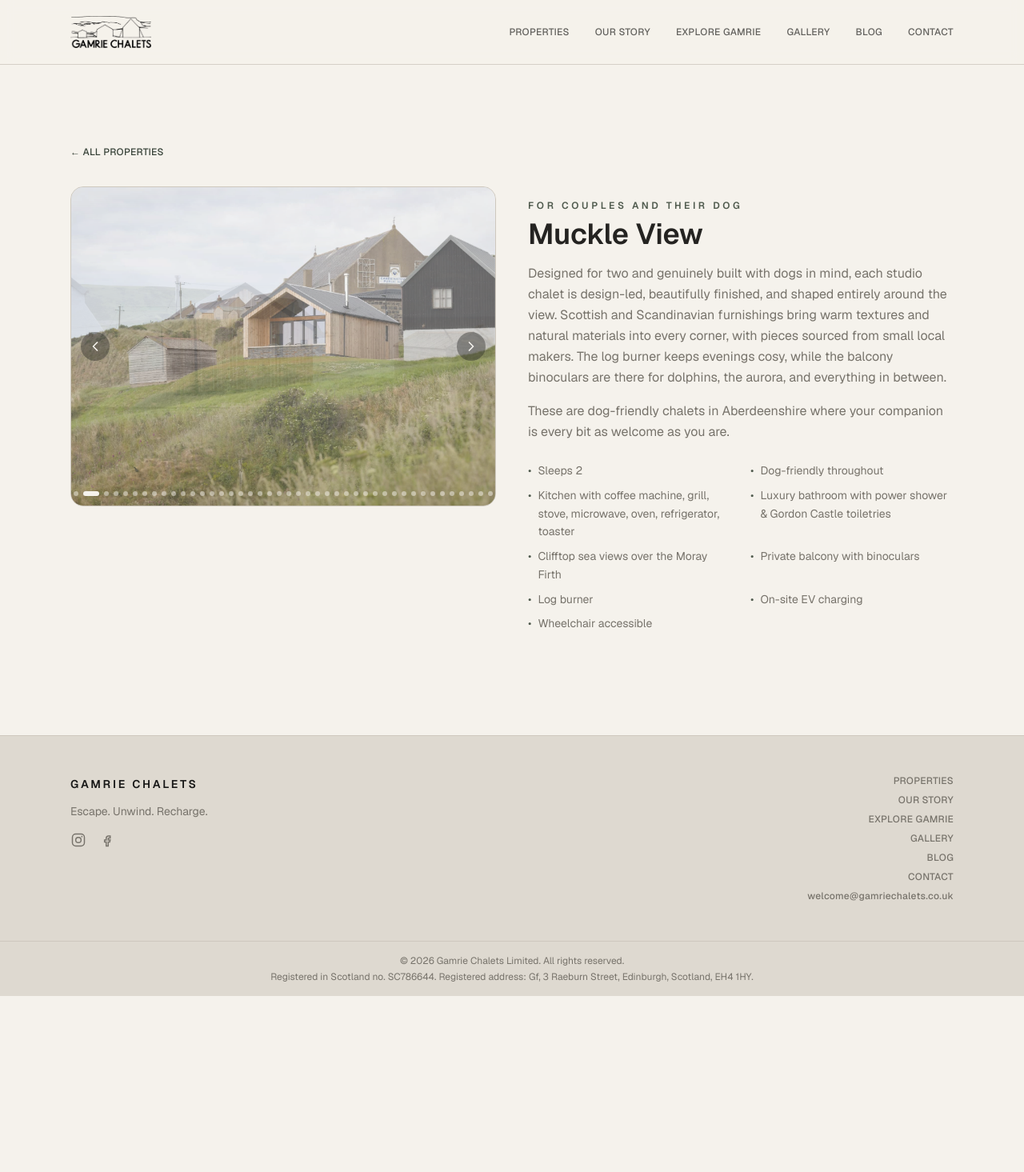
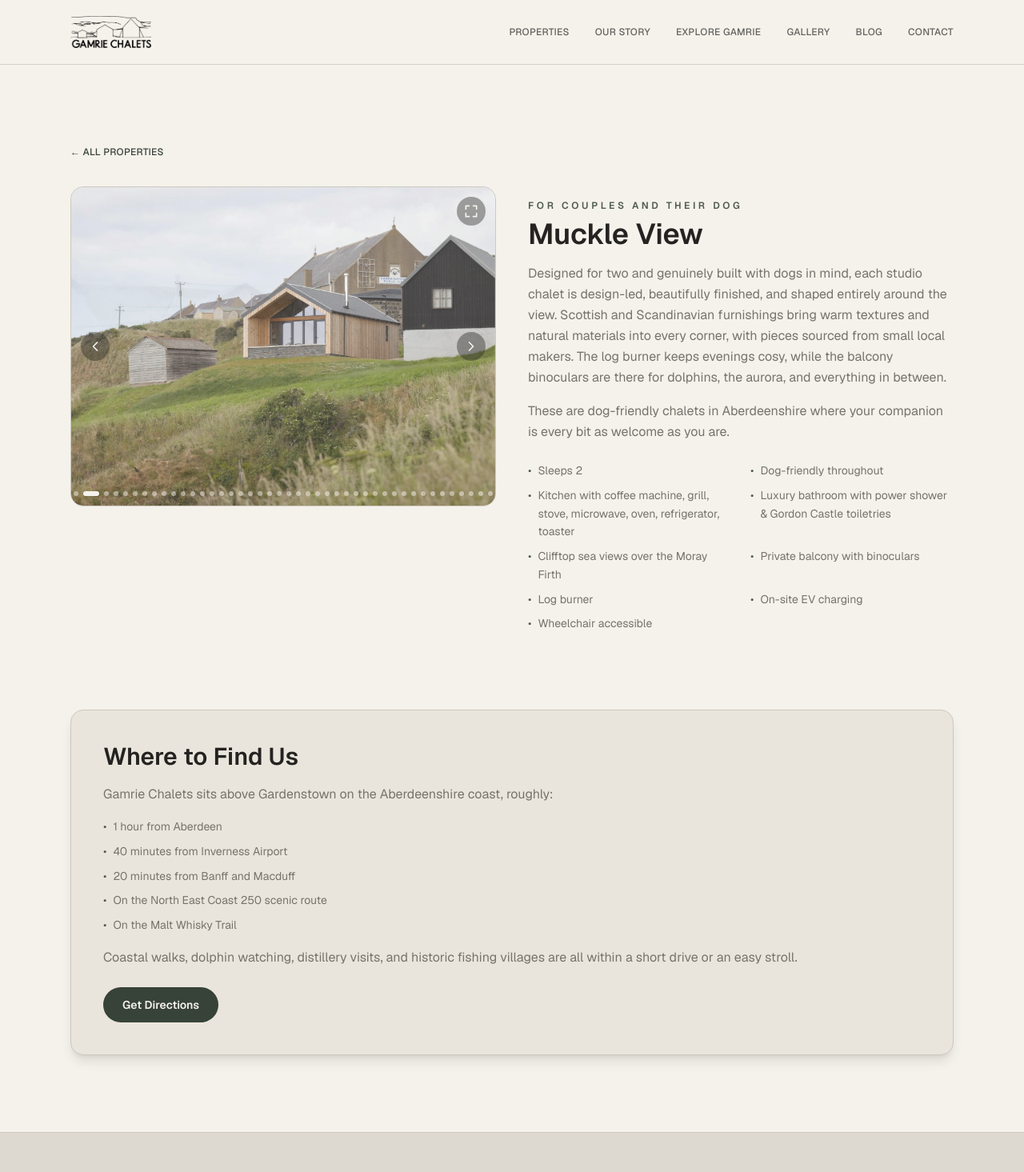
Before and after one commit to welcome-cpu/Main, a Next.js app: page /properties/muckle-view in a window 1280 px wide. Shown: the top 1465 px of the page at 80% size. Before the commit the page ends 1245 px from the top, so only its background shows below. Built offline with nearby package versions, Linux system fonts and the light colour scheme.

Commit message:
Update local version

```diff
--- a/app/properties/[slug]/page.tsx
+++ b/app/properties/[slug]/page.tsx
@@ -131,6 +131,52 @@ export default async function PropertyPage({
           )}
         </div>
       </div>
+
+      {property.location && (
+        <div className="mt-16 rounded-2xl border border-border bg-muted px-6 py-8 shadow-lg sm:px-10 sm:py-10">
+          <h2 className="text-2xl font-semibold text-foreground sm:text-3xl">
+            Where to Find Us
+          </h2>
+          <p className="mt-4 leading-relaxed text-muted-foreground">
+            Gamrie Chalets sits above Gardenstown on the Aberdeenshire coast,
+            roughly:
+          </p>
+          <ul className="mt-4 space-y-2 text-sm leading-relaxed text-muted-foreground">
+            <li className="flex gap-2">
+              <span className="text-accent">•</span>
+              <span>1 hour from Aberdeen</span>
+            </li>
+            <li className="flex gap-2">
+              <span className="text-accent">•</span>
+              <span>40 minutes from Inverness Airport</span>
+            </li>
+            <li className="flex gap-2">
+              <span className="text-accent">•</span>
+              <span>20 minutes from Banff and Macduff</span>
+            </li>
+            <li className="flex gap-2">
+              <span className="text-accent">•</span>
+              <span>On the North East Coast 250 scenic route</span>
+            </li>
+            <li className="flex gap-2">
+              <span className="text-accent">•</span>
+              <span>On the Malt Whisky Trail</span>
+            </li>
+          </ul>
+          <p className="mt-4 leading-relaxed text-muted-foreground">
+            Coastal walks, dolphin watching, distillery visits, and historic
+            fishing villages are all within a short drive or an easy stroll.
+          </p>
+          <a
+            href={`https://www.google.com/maps/dir/?api=1&destination=${property.location.lat},${property.location.lng}`}
+            target="_blank"
+            rel="noopener noreferrer"
+            className="mt-6 inline-block rounded-full bg-primary px-6 py-3 text-sm font-semibold text-primary-foreground transition-colors hover:bg-primary/90"
+          >
+            Get Directions
+          </a>
+        </div>
+      )}
     </div>
   );
 }
--- a/components/PropertyGallery.tsx
+++ b/components/PropertyGallery.tsx
@@ -6,6 +6,36 @@ import { useEffect, useState } from "react";
 type GalleryImage = { src: string; width: number; height: number };
 
 const ROTATE_MS = 5000;
+
+function ChevronLeft({ className }: { className?: string }) {
+  return (
+    <svg
+      xmlns="http://www.w3.org/2000/svg"
+      viewBox="0 0 24 24"
+      fill="none"
+      stroke="currentColor"
+      strokeWidth={2}
+      className={className}
+    >
+      <path d="M15 18l-6-6 6-6" strokeLinecap="round" strokeLinejoin="round" />
+    </svg>
+  );
+}
+
+function ChevronRight({ className }: { className?: string }) {
+  return (
+    <svg
+      xmlns="http://www.w3.org/2000/svg"
+      viewBox="0 0 24 24"
+      fill="none"
+      stroke="currentColor"
+      strokeWidth={2}
+      className={className}
+    >
+      <path d="M9 18l6-6-6-6" strokeLinecap="round" strokeLinejoin="round" />
+    </svg>
+  );
+}
 
 export default function PropertyGallery({
   images,
@@ -17,16 +47,34 @@ export default function PropertyGallery({
   overlayLabel?: string;
 }) {
   const [index, setIndex] = useState(0);
+  const [isFullscreen, setIsFullscreen] = useState(false);
 
   useEffect(() => {
-    if (images.length <= 1) return;
+    if (images.length <= 1 || isFullscreen) return;
     // Re-armed on every index change, so a manual prev/next click resets
-    // the countdown instead of fighting the auto-advance.
+    // the countdown instead of fighting the auto-advance. Paused while
+    // the fullscreen viewer is open.
     const timer = setTimeout(() => {
       setIndex((i) => (i + 1) % images.length);
     }, ROTATE_MS);
     return () => clearTimeout(timer);
-  }, [index, images.length]);
+  }, [index, images.length, isFullscreen]);
+
+  useEffect(() => {
+    if (!isFullscreen) return;
+    document.body.style.overflow = "hidden";
+    function handleKey(e: KeyboardEvent) {
+      if (e.key === "Escape") setIsFullscreen(false);
+      if (e.key === "ArrowLeft") goToPrev();
+      if (e.key === "ArrowRight") goToNext();
+    }
+    window.addEventListener("keydown", handleKey);
+    return () => {
+      document.body.style.overflow = "";
+      window.removeEventListener("keydown", handleKey);
+    };
+    // eslint-disable-next-line react-hooks/exhaustive-deps
+  }, [isFullscreen, images.length]);
 
   const goToPrev = () =>
     setIndex((i) => (i - 1 + images.length) % images.length);
@@ -56,6 +104,27 @@ export default function PropertyGallery({
           </span>
         </div>
       )}
+      <button
+        type="button"
+        aria-label="View fullscreen"
+        onClick={() => setIsFullscreen(true)}
+        className="absolute top-3 right-3 flex h-9 w-9 items-center justify-center rounded-full bg-foreground/40 text-background transition-colors hover:bg-foreground/60"
+      >
+        <svg
+          xmlns="http://www.w3.org/2000/svg"
+          viewBox="0 0 24 24"
+          fill="none"
+          stroke="currentColor"
+          strokeWidth={2}
+          className="h-5 w-5"
+        >
+          <path
+            d="M9 4H4v5M15 4h5v5M9 20H4v-5M15 20h5v-5"
+            strokeLinecap="round"
+            strokeLinejoin="round"
+          />
+        </svg>
+      </button>
       {images.length > 1 && (
         <>
           <button
@@ -64,16 +133,7 @@ export default function PropertyGallery({
             onClick={goToPrev}
             className="absolute top-1/2 left-3 flex h-9 w-9 -translate-y-1/2 items-center justify-center rounded-full bg-foreground/40 text-background transition-colors hover:bg-foreground/60"
           >
-            <svg
-              xmlns="http://www.w3.org/2000/svg"
-              viewBox="0 0 24 24"
-              fill="none"
-              stroke="currentColor"
-              strokeWidth={2}
-              className="h-5 w-5"
-            >
-              <path d="M15 18l-6-6 6-6" strokeLinecap="round" strokeLinejoin="round" />
-            </svg>
+            <ChevronLeft className="h-5 w-5" />
           </button>
           <button
             type="button"
@@ -81,16 +141,7 @@ export default function PropertyGallery({
             onClick={goToNext}
             className="absolute top-1/2 right-3 flex h-9 w-9 -translate-y-1/2 items-center justify-center rounded-full bg-foreground/40 text-background transition-colors hover:bg-foreground/60"
           >
-            <svg
-              xmlns="http://www.w3.org/2000/svg"
-              viewBox="0 0 24 24"
-              fill="none"
-              stroke="currentColor"
-              strokeWidth={2}
-              className="h-5 w-5"
-            >
-              <path d="M9 18l6-6-6-6" strokeLinecap="round" strokeLinejoin="round" />
-            </svg>
+            <ChevronRight className="h-5 w-5" />
           </button>
           <div className="absolute bottom-3 left-1/2 flex -translate-x-1/2 gap-1.5">
             {images.map((image, i) => (
@@ -107,6 +158,63 @@ export default function PropertyGallery({
           </div>
         </>
       )}
+
+      {isFullscreen && (
+        <div className="fixed inset-0 z-50 flex items-center justify-center bg-black/95 p-4">
+          <button
+            type="button"
+            aria-label="Close fullscreen"
+            onClick={() => setIsFullscreen(false)}
+            className="absolute top-4 right-4 flex h-10 w-10 items-center justify-center rounded-full bg-white/10 text-white transition-colors hover:bg-white/20"
+          >
+            <svg
+              xmlns="http://www.w3.org/2000/svg"
+              viewBox="0 0 24 24"
+              fill="none"
+              stroke="currentColor"
+              strokeWidth={2}
+              className="h-6 w-6"
+            >
+              <path d="M6 6l12 12M18 6L6 18" strokeLinecap="round" strokeLinejoin="round" />
+            </svg>
+          </button>
+
+          {images.length > 1 && (
+            <p className="absolute top-4 left-1/2 -translate-x-1/2 text-sm text-white/70">
+              {index + 1} / {images.length}
+            </p>
+          )}
+
+          <Image
+            src={images[index].src}
+            alt={name}
+            width={images[index].width}
+            height={images[index].height}
+            className="max-h-[90vh] max-w-[90vw] object-contain"
+          />
+
+          {images.length > 1 && (
+            <>
+              <button
+                type="button"
+                aria-label="Previous photo"
+                onClick={goToPrev}
+                className="absolute top-1/2 left-4 flex h-12 w-12 -translate-y-1/2 items-center justify-center rounded-full bg-white/10 text-white transition-colors hover:bg-white/20"
+              >
+                <ChevronLeft className="h-7 w-7" />
+              </button>
+              <button
+                type="button"
+                aria-label="Next photo"
+                onClick={goToNext}
+                className="absolute top-1/2 right-4 flex h-12 w-12 -translate-y-1/2 items-center justify-center rounded-full bg-white/10 text-white transition-colors hover:bg-white/20"
+              >
+                <ChevronRight className="h-7 w-7" />
+              </button>
+            </>
+          )}
+        </div>
+      )}
     </div>
   );
 }
--- a/lib/properties.ts
+++ b/lib/properties.ts
@@ -23,6 +23,7 @@ export const properties = [
       "Wheelchair accessible",
     ],
     comingSoon: false,
+    location: { lat: 57.670563223386880, lng: -2.337134626983644 },
     image: { src: "/7907_Gamrie_High_158.jpg", width: 7871, height: 5249 },
     gallery: [
       { src: "/Muckle View/1.jpg", width: 1920, height: 1280 },
@@ -90,6 +91,7 @@ export const properties = [
       "Wi-fi",
     ],
     comingSoon: false,
+    location: { lat: 57.671059600000000, lng: -2.333991600000000 },
     image: { src: "/78491_Murray-002.jpg", width: 4999, height: 3333 },
     gallery: [
       { src: "/Murray Cottage/1.jpg", width: 1920, height: 1280 },
@@ -151,6 +153,7 @@ export const properties = [
       "Wheelchair accessible",
     ],
     comingSoon: true,
+    location: { lat: 57.670563223386880, lng: -2.337134626983644 },
     image: { src: "/Mohr Rest - Coming Soon.jpeg", width: 1920, height: 1440 },
   },
 ];
```
